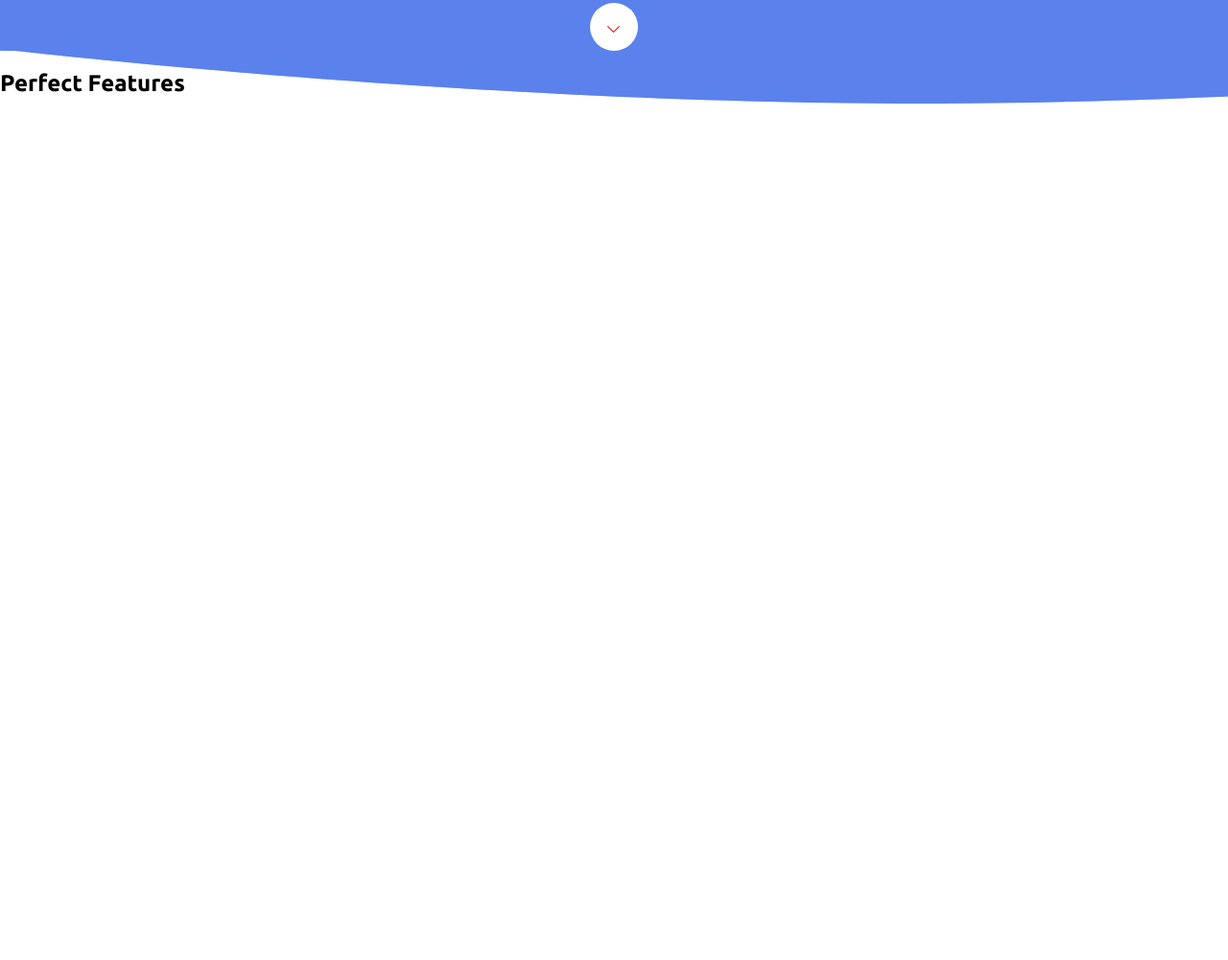
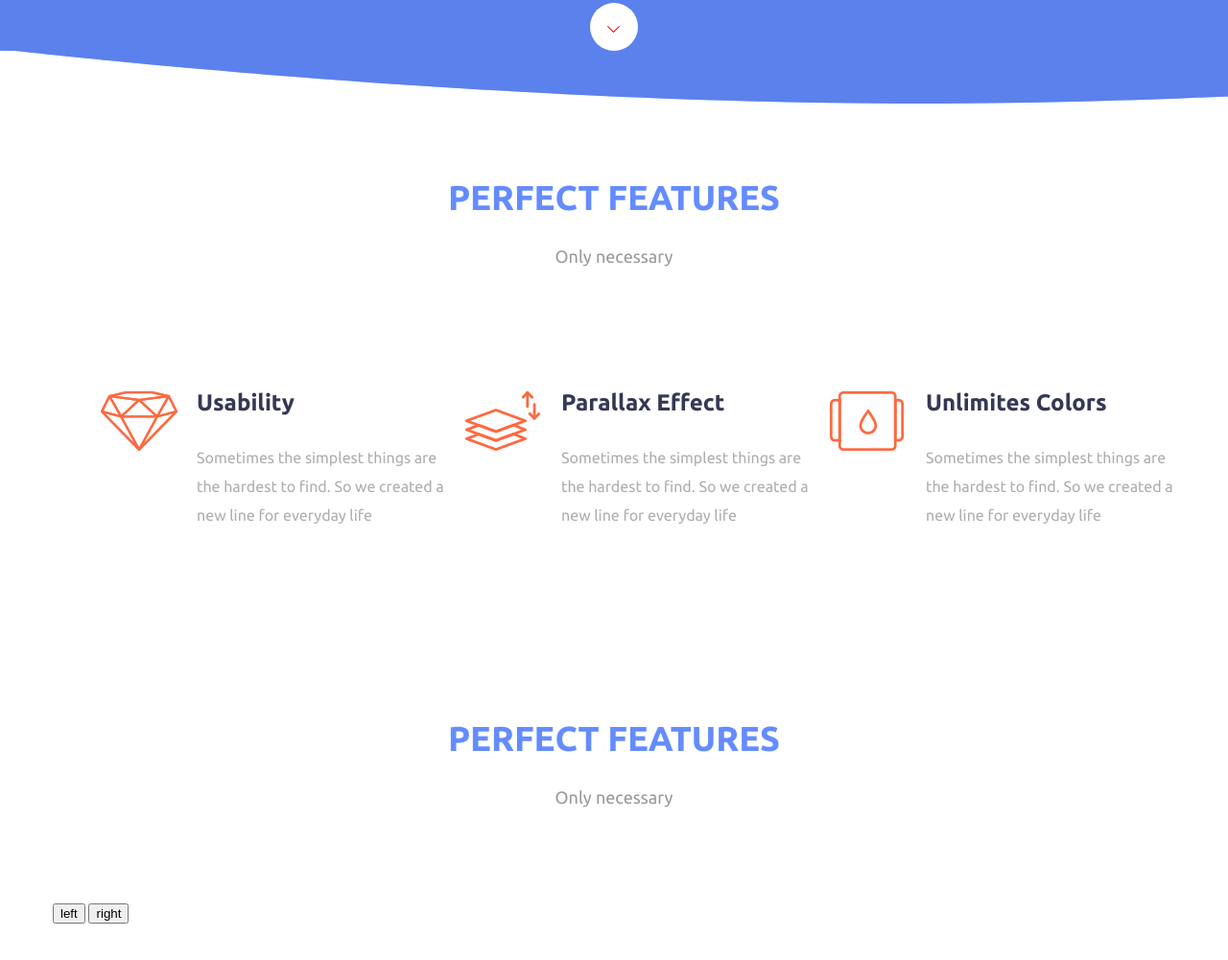
Before and after one commit to stee1y/weatherapp_landing_training, a website: page src/html/index.html in a window 1280 px wide. Shown: the part 851-1852 px from the top of the page at 96% size. Drawn offline with nearby package versions, Linux system fonts and the light colour scheme; files that its build step writes are made by us from their sources; files whose address does not match are found by name.

Commit message:
Added features

```diff
--- a/src/html/index.html
+++ b/src/html/index.html
@@ -38,8 +38,35 @@
     </div>
     <a class="down" href="#"></a>
 </main>
+
 <section class="features">
-    <h2 class="">Perfect Features</h2>
+    <div class="container">
+        <h2 class="features__title">Perfect Features</h2>
+        <span class="features__subtitle">Only necessary</span>
+        <ul class="features__list">
+            <li class="features__item advantages-one">
+                <h3>Usability </h3>
+                <span>Sometimes the simplest things are the hardest to find. So we created a new line for everyday life</span>
+            </li>
+            <li class="features__item advantages-two">
+                <h3>Parallax Effect</h3>
+                <span>Sometimes the simplest things are the hardest to find. So we created a new line for everyday life</span>
+            </li>
+            <li class="features__item advantages-three">
+                <h3>Unlimites Colors</h3>
+                <span>Sometimes the simplest things are the hardest to find. So we created a new line for everyday life</span>
+            </li>
+        </ul>
+    </div>
+</section>
+
+<section class="widgets">
+    <div class="container">
+        <h2 class="widgets__title">Perfect Features</h2>
+        <span class="widgets__subtitle">Only necessary</span>
+        <button>left</button>
+        <button>right</button>
+    </div>
 </section>
 
 <script src="js/all.js"></script>
--- a/src/scss/main.scss
+++ b/src/scss/main.scss
@@ -87,14 +87,6 @@ body {
   }
 }
 
-.container {
-  display: flex;
-  max-width: 1170px;
-  border-top: 200px;
-  margin: 0 auto 20px;
-  padding-top: 200px;
-}
-
 .main {
   display: block;
   width: 100vw;
@@ -102,12 +94,20 @@ body {
   position: relative;
   background-color: #648cff;
 
+  .container {
+    display: flex;
+    max-width: 1170px;
+    margin: 0 auto 20px;
+    padding-top: 200px;
+  }
+
   &::after {
     display: block;
     content: '';
     position: absolute;
     bottom: -55px;
     background-image: url(/images/wave-1.png);
+    background-size: cover;
     width: 100%;
     height: 383px;
   }
@@ -118,6 +118,7 @@ body {
     position: absolute;
     bottom: -55px;
     background-image: url(/images/wave-2.png);
+    background-size: cover;
     width: 100%;
     height: 411px;
   }
@@ -216,5 +217,119 @@ body {
 }
 
 .features {
-  height: 1000px;
+  display: block;
+
+  .container {
+    display: block;
+    max-width: 1170px;
+    margin: 0 auto 20px;
+  }
+
+  &__title {
+    margin-top: 132px;
+    text-align: center;
+    color: #648cff;
+    font-size: 36px;
+    font-weight: bold;
+    text-transform: uppercase;
+  }
+
+  &__subtitle {
+    display: block;
+    margin-bottom: 100px;
+    text-align: center;
+    color: #999999;
+    font-size: 18px;
+    font-weight: 400;
+  }
+
+  &__list {
+    display: flex;
+    padding: 0;
+    justify-content: flex-end;
+  }
+
+  &__item {
+    display: block;
+    margin-left: 120px;
+    width: 260px;
+
+    h3 {
+      color: #353854;
+      font-size: 24px;
+      font-weight: bold;
+      line-height: 36px;
+    }
+
+    span {
+      color: #aeaeae;
+      font-size: 16px;
+      line-height: 30px;
+    }
+  }
+
+  .advantages-one {
+    position: relative;
+    &::before {
+      position: absolute;
+      content: '';
+      top: 30px;
+      left: -100px;
+      height: 62px;
+      width: 80px;
+      background-image: url(/images/features-icon-1.png);
+    }
+  }
+
+  .advantages-two {
+    position: relative;
+    &::before {
+      position: absolute;
+      content: '';
+      top: 30px;
+      left: -100px;
+      width: 78px;
+      height: 62px;
+      background-image: url(/images/features-icon-2.png);
+    }
+  }
+
+  .advantages-three {
+    position: relative;
+    &::before {
+      position: absolute;
+      content: '';
+      top: 30px;
+      left: -100px;
+      width: 77px;
+      height: 62px;
+      background-image: url(/images/features-icon-3.png);
+    }
+  }
 }
+
+.widgets {
+  .container {
+    display: block;
+    max-width: 1170px;
+    margin: 0 auto 20px;
+  }
+
+  &__title {
+    margin-top: 197px;
+    text-align: center;
+    color: #648cff;
+    font-size: 36px;
+    font-weight: bold;
+    text-transform: uppercase;
+  }
+
+  &__subtitle {
+    display: block;
+    margin-bottom: 100px;
+    text-align: center;
+    color: #999999;
+    font-size: 18px;
+    font-weight: 400;
+  }
+}
```
Also changed, not shown: src/images/features-icon-1.png (added), src/images/features-icon-2.png (added), src/images/features-icon-3.png (added), src/images/image_center.jpg (added), src/images/image_left.jpg (added), src/images/image_rigth.jpg (added).
